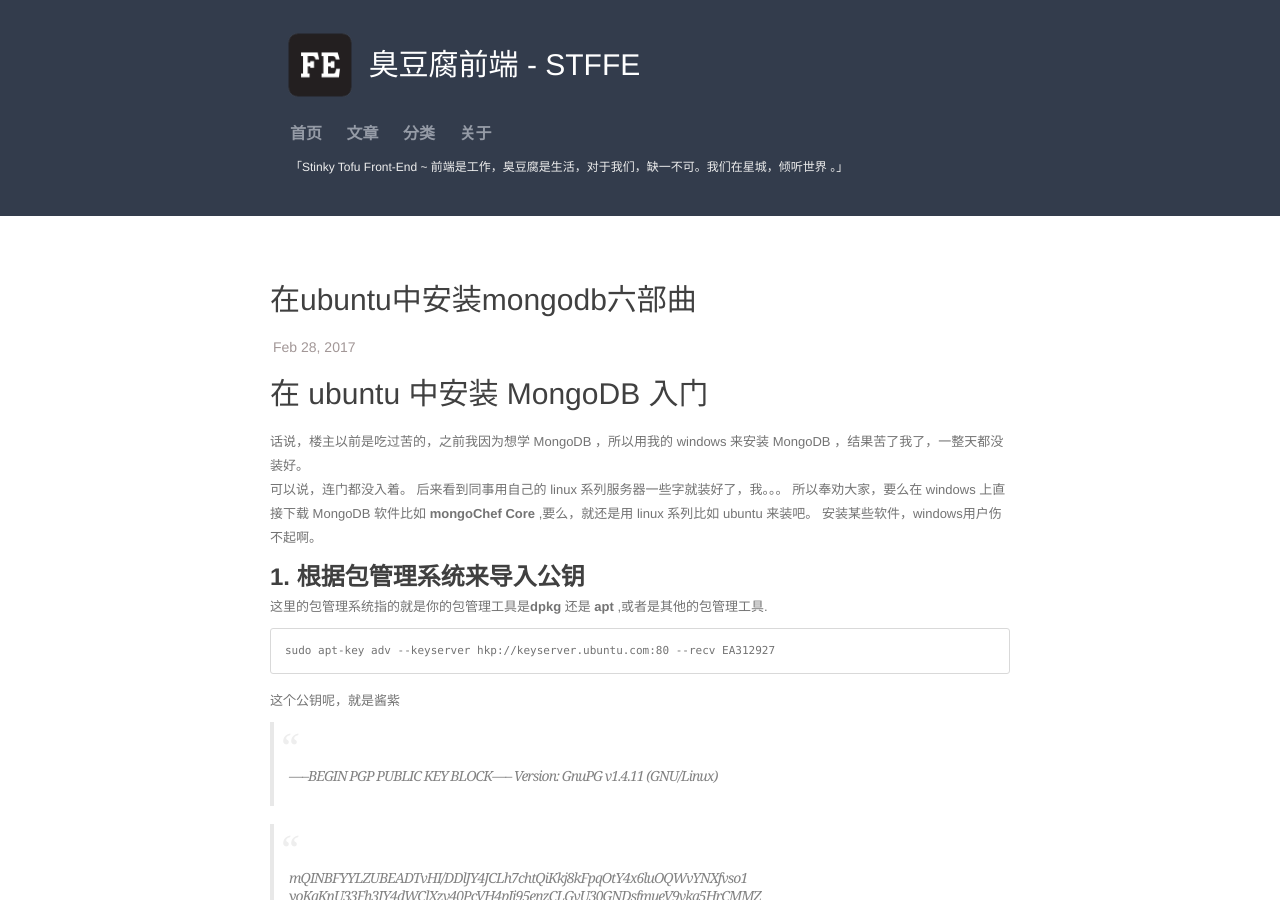
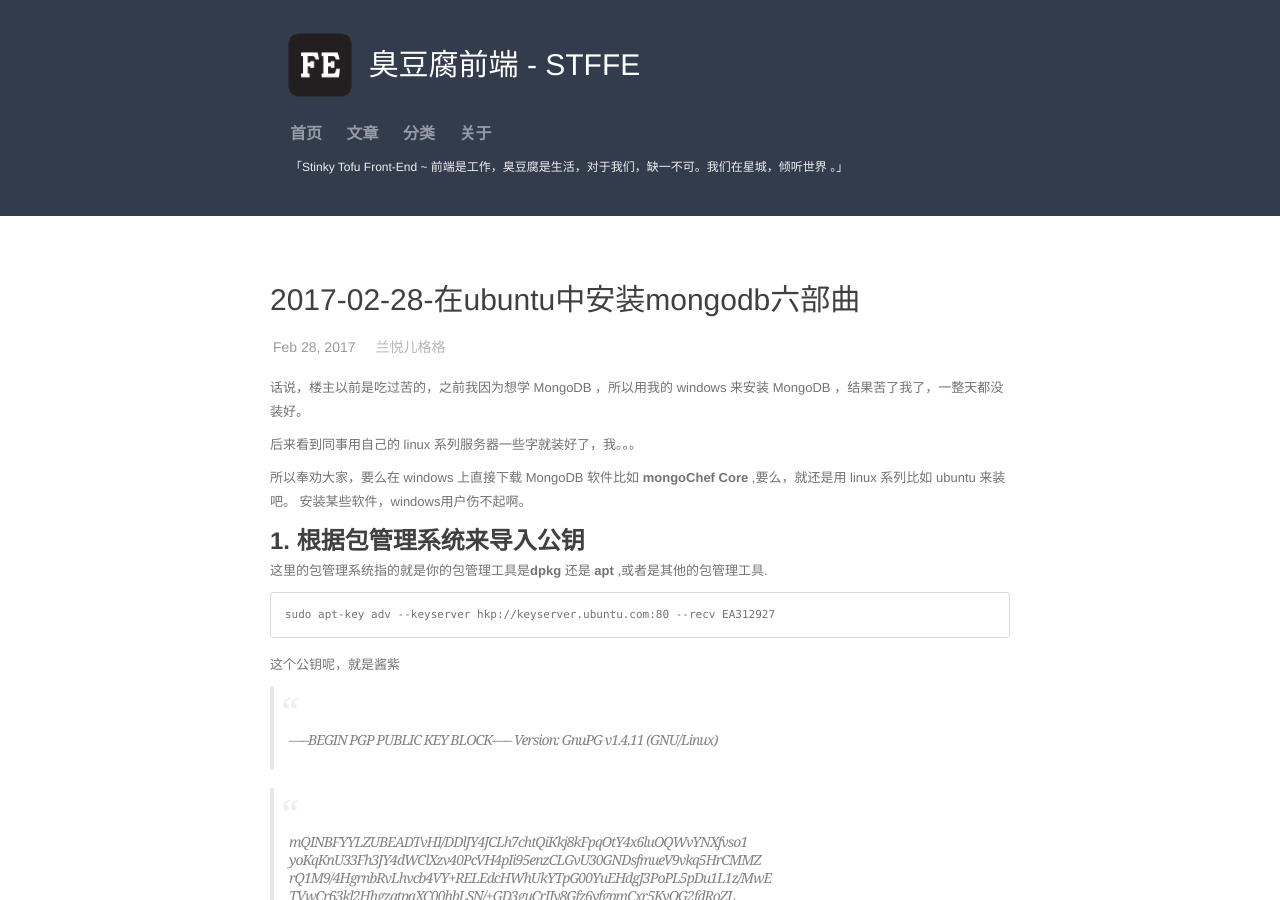
Before and after one commit to STFFE/stffe.github.com, a Jekyll site: the page built from _posts/2017-02-28-在ubuntu中安装mongodb六部曲.markdown, in a window 1280 px wide and 900 px high. Built offline with Jekyll 4.4.1, drawn with Linux system fonts in a browser that asks for light colours; our own code applies the rules of GitHub Pages for plain Markdown files; comment, search, counter and statistics services are not loaded.

Commit message:
增加了文章信息和调整下了换行那里。

```diff
--- a/_posts/2017-02-28-在ubuntu中安装mongodb六部曲.markdown
+++ b/_posts/2017-02-28-在ubuntu中安装mongodb六部曲.markdown
@@ -1,7 +1,15 @@
-# 在 ubuntu 中安装 MongoDB 入门
-话说，楼主以前是吃过苦的，之前我因为想学 MongoDB ，所以用我的 windows 来安装 MongoDB ，结果苦了我了，一整天都没装好。<br>
-可以说，连门都没入着。
+---
+layout: post
+title:  "2017-02-28-在ubuntu中安装mongodb六部曲"
+date:   2017-02-28
+categories: DB
+author: "兰悦儿格格"
+---
+
+话说，楼主以前是吃过苦的，之前我因为想学 MongoDB ，所以用我的 windows 来安装 MongoDB ，结果苦了我了，一整天都没装好。
+
 后来看到同事用自己的 linux 系列服务器一些字就装好了，我。。。
+
 所以奉劝大家，要么在 windows 上直接下载 MongoDB 软件比如 **mongoChef Core** ,要么，就还是用 linux 系列比如 ubuntu 来装吧。
 安装某些软件，windows用户伤不起啊。
 
```
